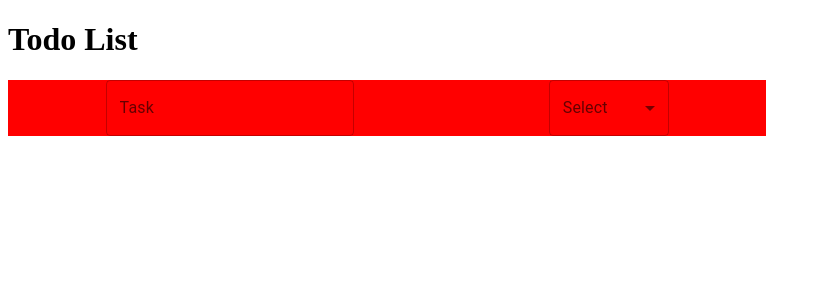
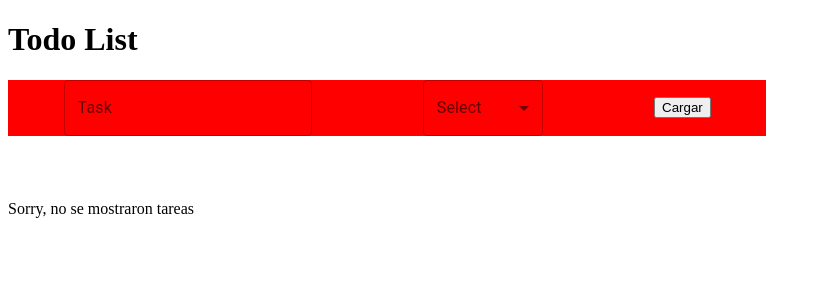
Before and after one commit to GonzalezMariaSol/ToDoList-Project, a React (Vite) app: page / in a window 1280 px wide. Shown: the top 300 px of the page, without its empty margins (0-821 px from the left). Built offline with nearby package versions, Linux system fonts and the light colour scheme.

Commit message:
loading issue w function ejemplo of component manageTask

```diff
--- a/src/App.jsx
+++ b/src/App.jsx
@@ -3,7 +3,7 @@ import { useState } from "react";
 import NavBar from "./assets/components/NavBar";
 import Form from "./assets/components/Form";
 import RenderTasks from "./assets/components/RenderTasks";
-// import ManageTasks from "./assets/components/ManageTasks";
+import ManageTasks from "./assets/components/ManageTasks";
 // import Footer from "./assets/components/Footer";
 
 
@@ -23,7 +23,7 @@ function App() {
       <NavBar />
       <Form lsTask={lsTask} setLsTask={setLsTask}/>
       <RenderTasks lsTasks={lsTask}/>
-     {/* <ManageTasks /> */}
+     <ManageTasks />
       {/* <Footer /> */}
     </>
   );
--- a/src/assets/components/Form.jsx
+++ b/src/assets/components/Form.jsx
@@ -42,7 +42,7 @@ const Form = ({ lsTask, setLsTask }) => {
       >
         <TextField id="outlined-basic" label="Task" variant="outlined" onChange={getTaskAdded}/>{" "}
         <TaskTypeSelector />
-        {/* <button type="submit" >Cargar</button> */}
+        <button type="submit" >Cargar</button>
       </Box>
   );
 };
--- a/src/assets/components/ManageTasks.jsx
+++ b/src/assets/components/ManageTasks.jsx
@@ -0,0 +1,11 @@
+import RenderTasks from "./RenderTasks";
+
+const ManageTasks = () => {
+
+  const ejemplo = (id) => {
+    console.log(id);
+  };
+
+  return <RenderTasks idBtn={ejemplo} />;
+};
+export default ManageTasks;
--- a/src/assets/components/RenderTasks.jsx
+++ b/src/assets/components/RenderTasks.jsx
@@ -1,5 +1,4 @@
 //SE ENCARGA DE TRAER LO DEL LOCAL Y RENDERIZARLO
-
 import React from "react";
 import { MdCheck, MdDelete } from "react-icons/md"; // Importa los iconos de React Icons
 import {
@@ -8,8 +7,10 @@ import {
   IconButton,
 } from "@mui/material";
 
-const RenderTasks = ({ lsTasks }) => {
-    console.log(lsTasks);
+const RenderTasks = ({ lsTasks, idBtn }) => {
+  console.log(typeof(idBtn)); //devuelve que es una funcion
+
+
   return (
     <div>
       {lsTasks ? (
@@ -24,18 +25,23 @@ const RenderTasks = ({ lsTasks }) => {
               border: "1px solid black",
               borderRadius: "5px",
             }}
-          >
-            <ListItemText primary={lsTask.task} sx={{ marginRight: "2vw" }} />
+            >
+            <ListItemText id={lsTask.id} primary={lsTask.task} sx={{ marginRight: "2vw" }} />
             <IconButton
+              // onClick={() => console.log(lsTask.id)} //funciona el click
+              onClick={() => idBtn(lsTask.id)} //!ya NO funciona y me dice que idBtn no es una funcion
               aria-label="check"
               sx={{
                 backgroundColor: "green",
                 borderRadius: "5px",
                 marginRight: "1vh",
               }}
+
             >
               <MdCheck />
             </IconButton>
+
+
             <IconButton
               aria-label="delete"
               sx={{ backgroundColor: "red", borderRadius: "5px" }}
```
